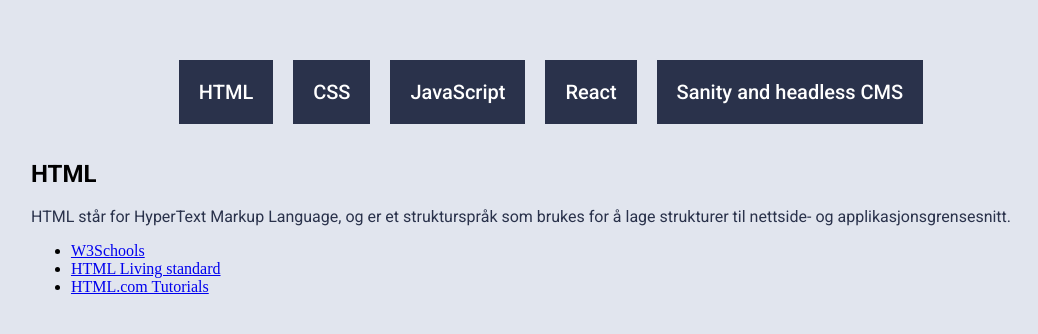
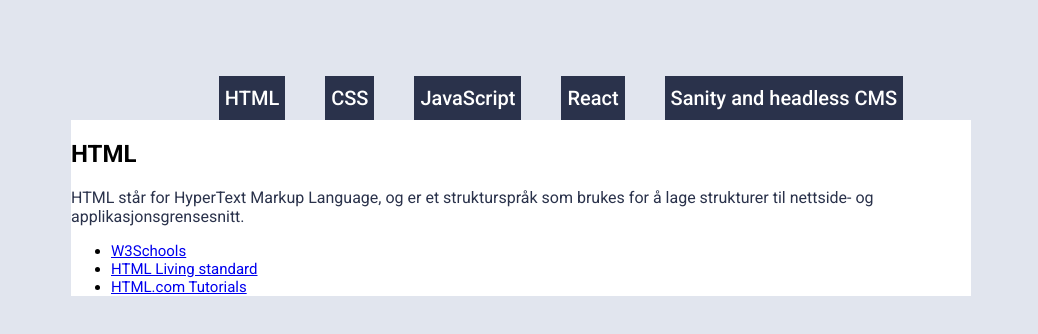
Before and after one commit to jimmyostby/uin25ak1_resource_layout_oestby, a plain HTML site: page index.html in a window 1280 px wide. Shown: the part 222-556 px from the top of the page, without its empty margins (119-1157 px from the left). Drawn offline with Linux system fonts and the light colour scheme.

Commit message:
fikset css.
Holdt på med CSS

```diff
--- a/menu.js
+++ b/menu.js
@@ -3,7 +3,7 @@ let informasjonHTML = ""
 resources.map(resource => informasjonHTML += `
             <ul id="menu">
                 <li>
-                    <p id="menu" onclick="content('${resource.category}')" >${resource.category}</p>
+                    <button id="menu" onclick="content('${resource.category}')" >${resource.category}</button>
                 </li>
             </ul>
 
--- a/style.css
+++ b/style.css
@@ -18,6 +18,18 @@ body{
     margin: 0;
 }
 
+main{
+    width: 800px;
+    background-color: var(--white);
+    padding: 0;
+}
+
+header{
+    padding-bottom: 0;
+}
+
+
+
 #menu{
     color: var(--white);
     display: flex;
@@ -28,21 +40,36 @@ h2{
     font-family: "Roboto";
 }
 
-
-#menu ul{
-    margin-left: 20px;
+#menu ul button{
+    display: flex;
     display: inline-block;
+    justify-content: space-between;
     color: var(--white);
     font-family: "Roboto";
     font-weight: 500;
     font-size: 20px;
     background-color: var(--blue);
-    padding-left: 20px;
-    padding-right: 20px;
+    padding-top: 10px;
+    padding-bottom: 10px;
+    border: 0;
 }
 
-ul li a{
-    list-style: none;
+ul li a {
+    font-family: "Roboto";
+    font-size: 15px;
+}
+
+ul{
+    margin-bottom: 0;
+
+}
+
+
+main {
+    min-width: 800px;
+    max-width: 900px;
+    width: 100%;
+
 }
 
 
```
